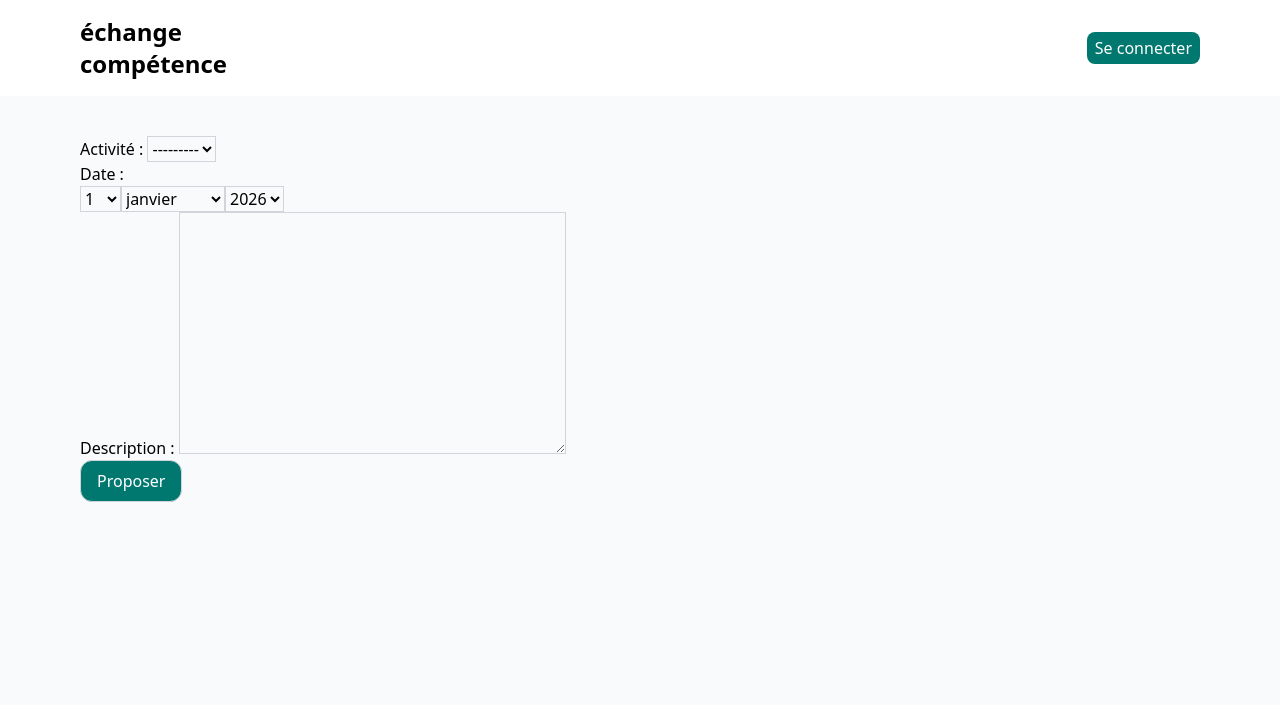
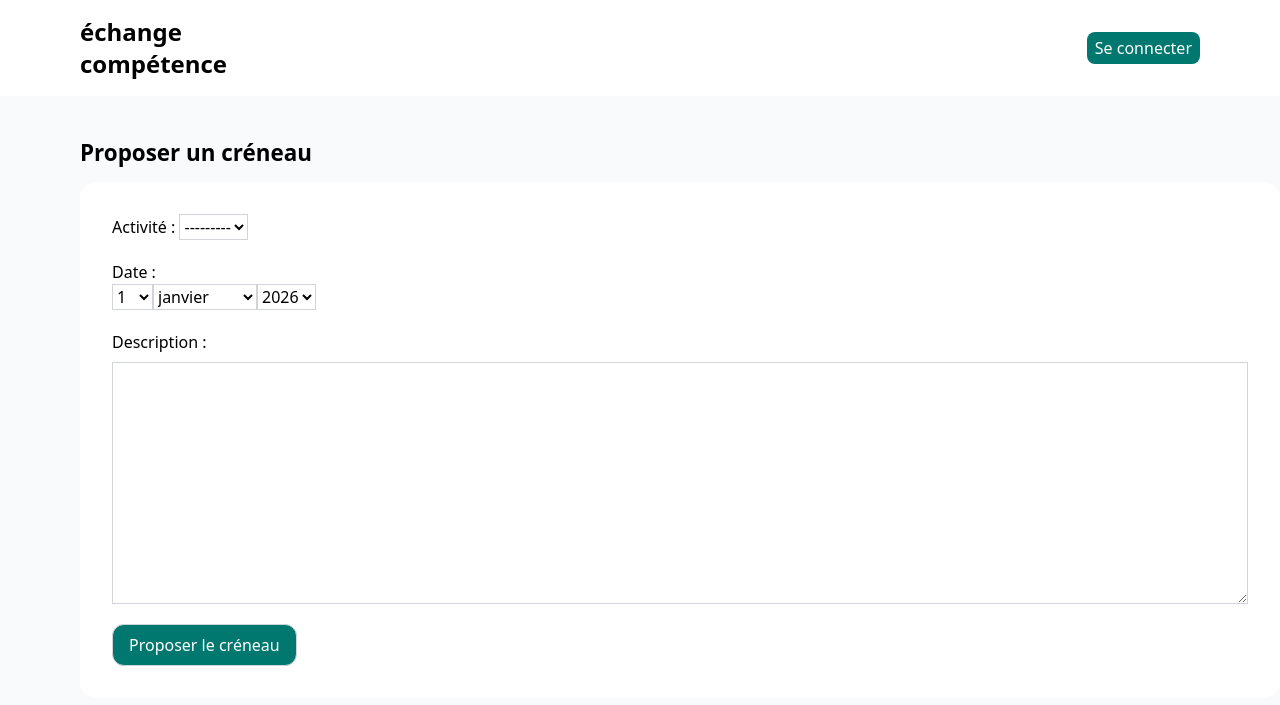
Before and after one commit to SamuelFMS/17-Evaluation-Web-Python, a Django app: page /plan-activity/ in a window 1280 px wide. Shown: the top 705 px of the page. Run offline with Django 5.2, Linux system fonts and the light colour scheme; data that the repository does not hold is empty.

Commit message:
style: Style de la page proposer un créneau

```diff
--- a/djangoevaluation/echangecompetence/static/echangecompetence/style.css
+++ b/djangoevaluation/echangecompetence/static/echangecompetence/style.css
@@ -27,3 +27,13 @@ input[type="submit"].default:disabled {
     background-color: #D1D5DB;
     cursor: not-allowed;
 }
+
+div:has(> textarea) {
+  display: flex;
+  flex-direction: column;
+  gap: 0.5rem;
+}
+
+#plan-activity-form div {
+    margin-bottom: 20px;
+}
--- a/djangoevaluation/echangecompetence/templates/echangecompetence/plan_activity.html
+++ b/djangoevaluation/echangecompetence/templates/echangecompetence/plan_activity.html
@@ -1,8 +1,9 @@
 {% extends "base.html" %}
 {% block main %}
-<form method="post">
+<h1 class="pb-3">Proposer un créneau</h1>
+<form method="post" class="w-300 bg-white p-8 rounded-2xl" id="plan-activity-form">
     {% csrf_token %}
     {{ form }}
-    <input type="submit" value="Proposer" class="default">
+    <input type="submit" value="Proposer le créneau" class="default">
 </form>
 {% endblock %}
--- a/djangoevaluation/templates/base.html
+++ b/djangoevaluation/templates/base.html
@@ -3,8 +3,8 @@
 <html lang="fr">
 <head>
     <title>{% block title %}échange de compétence{% endblock %}</title>
+    <script src="https://cdn.jsdelivr.net/npm/@tailwindcss/browser@4"></script>
     <link rel="stylesheet" href="{% static 'echangecompetence/style.css' %}">
-    <script src="https://cdn.jsdelivr.net/npm/@tailwindcss/browser@4"></script>
     {% block css %}{% endblock %}
 </head>
 <body>
```
